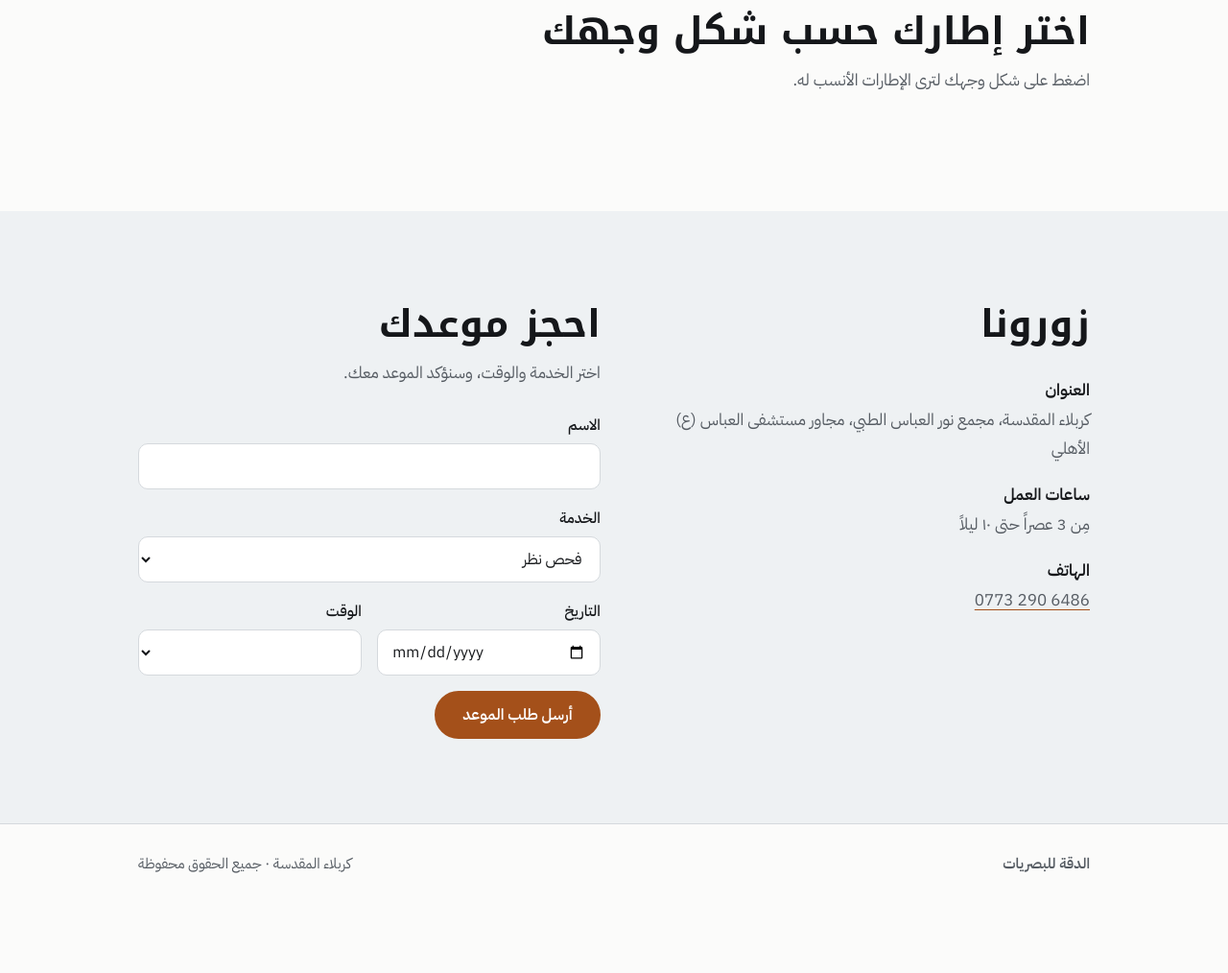
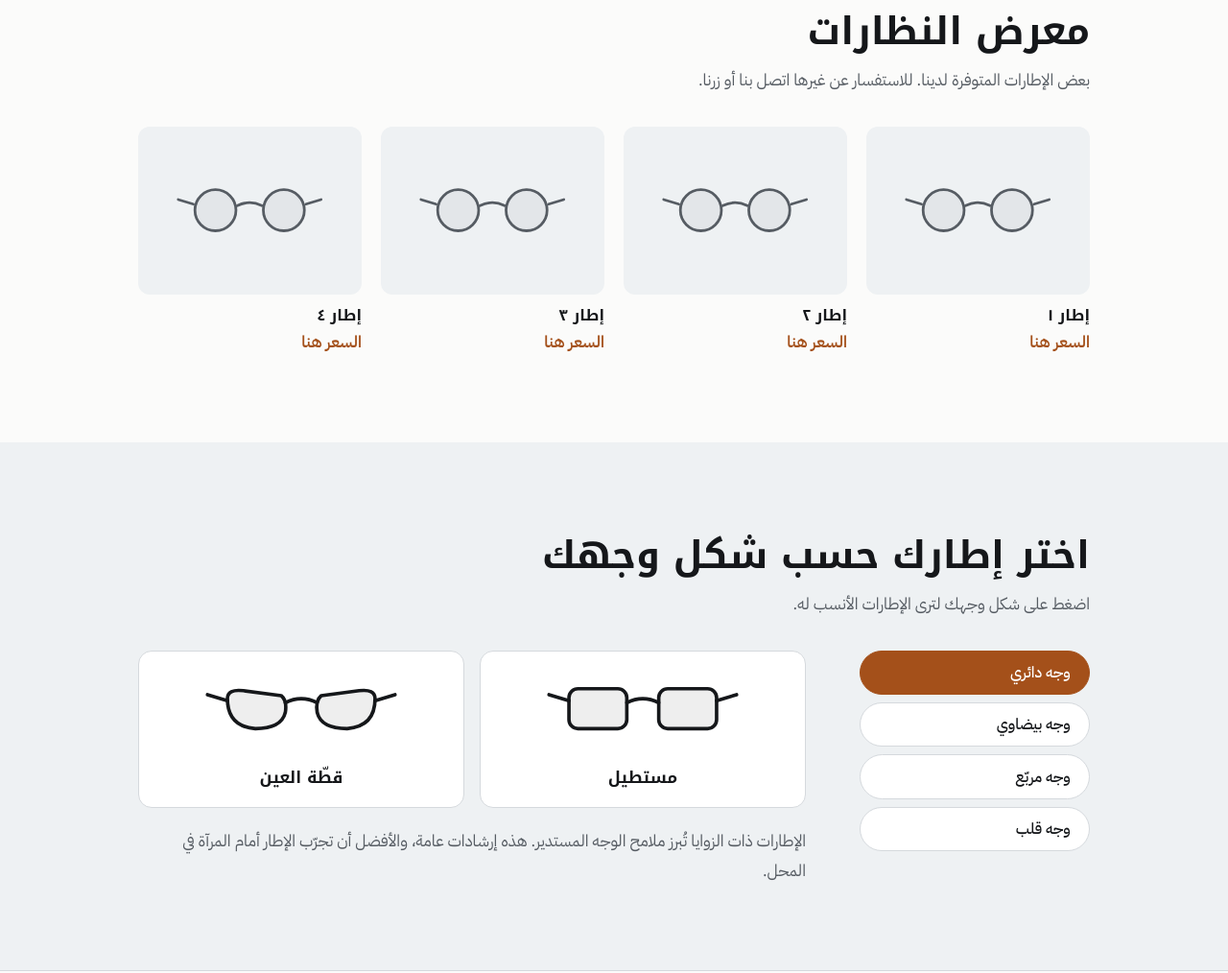
Before and after one commit to sajjadaa0-maker/ALDEQA-OPTICS, a plain HTML site: page index.html in a window 1280 px wide. Shown: the part 1494-2508 px from the top of the page at 96% size. Before the commit the page ends 2436 px from the top, so only its background shows below. Drawn offline with Linux system fonts and the light colour scheme.

Commit message:
Add files via upload

```diff
--- a/index.html
+++ b/index.html
@@ -92,6 +92,16 @@
   .services h3 { font-family: var(--display); font-weight: 600; font-size: 1.2rem; line-height: 1.6; }
   .services p { color: var(--muted); font-size: .975rem; line-height: 1.75; }
 
+  /* Gallery */
+  .products { list-style: none; padding: 0; margin-top: 2rem; display: grid; grid-template-columns: repeat(2, 1fr); gap: 1.75rem 1rem; }
+  @media (min-width: 52rem) { .products { grid-template-columns: repeat(4, 1fr); gap: 2.25rem 1.25rem; } }
+  .product .ph { aspect-ratio: 4 / 3; background: var(--alt); border-radius: 12px; overflow: hidden; display: grid; place-items: center; color: var(--muted); }
+  .product img { width: 100%; height: 100%; object-fit: cover; display: block; }
+  .product .ph svg { width: 68%; height: auto; }
+  .product h3 { font-family: var(--display); font-weight: 600; font-size: 1rem; line-height: 1.6; margin-top: .6rem; }
+  .product .price { color: var(--accent); font-weight: 600; }
+  .visit { border-top: 1px solid var(--line); }
+
   /* Frame finder */
   .finder { margin-top: 2rem; display: grid; gap: 2rem; grid-template-columns: 1fr; }
   @media (min-width: 52rem) { .finder { grid-template-columns: 15rem 1fr; gap: 3.5rem; align-items: start; } }
@@ -150,7 +160,7 @@
     </a>
     <nav aria-label="التنقل الرئيسي">
       <a href="#services">خدماتنا</a>
-      <a href="#frames">اختر إطارك</a>
+      <a href="#gallery">المعرض</a>
       <a href="#book">احجز</a>
     </nav>
   </div>
@@ -187,7 +197,15 @@
     </div>
   </section>
 
-  <section id="frames" aria-labelledby="frames-h">
+  <section id="gallery" aria-labelledby="gallery-h">
+    <div class="wrap">
+      <h2 id="gallery-h">معرض النظارات</h2>
+      <p class="lead">بعض الإطارات المتوفرة لدينا. للاستفسار عن غيرها اتصل بنا أو زرنا.</p>
+      <ul class="products" id="products"></ul>
+    </div>
+  </section>
+
+  <section class="alt" id="frames" aria-labelledby="frames-h">
     <div class="wrap">
       <h2 id="frames-h">اختر إطارك حسب شكل وجهك</h2>
       <p class="lead">اضغط على شكل وجهك لترى الإطارات الأنسب له.</p>
@@ -198,13 +216,13 @@
     </div>
   </section>
 
-  <section class="alt visit" id="visit" aria-labelledby="visit-h">
+  <section class="visit" id="visit" aria-labelledby="visit-h">
     <div class="wrap">
       <div>
         <h2 id="visit-h">زورونا</h2>
         <dl>
           <div><dt>العنوان</dt><dd>كربلاء المقدسة، مجمع نور العباس الطبي، مجاور مستشفى العباس (ع) الأهلي</dd></div>
-          <div><dt>ساعات العمل</dt><dd>مِن 3 عصراً حتى ١٠ ليلاً</dd></div>
+          <div><dt>ساعات العمل</dt><dd>من ٤ عصراً حتى ١٠ ليلاً</dd></div>
           <div><dt>الهاتف</dt><dd><a href="tel:07732906486" dir="ltr">0773 290 6486</a></dd></div>
         </dl>
       </div>
@@ -252,6 +270,20 @@
 </footer>
 
 <script>
+  /* ================= معرض النظارات =================
+     كل سطر = نظارة واحدة. لإضافة نظارة انسخ سطراً كاملاً والصقه تحته وغيّر القيم.
+       img   : اسم ملف الصورة كما رفعته إلى GitHub (مثل frame1.jpg)
+       name  : اسم أو وصف الإطار
+       price : السعر
+     انتبه: أبقِ علامات ' و , كما هي. */
+  var PRODUCTS = [
+    { img: 'frame1.jpg', name: 'إطار ١', price: 'السعر هنا' },
+    { img: 'frame2.jpg', name: 'إطار ٢', price: 'السعر هنا' },
+    { img: 'frame3.jpg', name: 'إطار ٣', price: 'السعر هنا' },
+    { img: 'frame4.jpg', name: 'إطار ٤', price: 'السعر هنا' }
+  ];
+  /* ============== نهاية معرض النظارات ============== */
+
   /* ---- Frame finder ---- */
   var FRAMES = {
     rect:    { name: 'مستطيل',     lens: '<rect x="26" y="18" width="58" height="40" rx="9"/>' },
@@ -335,11 +367,7 @@
     }
 
     var d = new Date(dateEl.value + 'T12:00:00');
-  var dateText = d.toLocaleDateString('ar', {
-    weekday: 'long',
-    day: 'numeric',
-    month: 'long'
-  });
+    var dateText = d.toLocaleDateString('ar', { weekday: 'long', day: 'numeric', month: 'long' });
 
     var message =
       'السلام عليكم، أريد حجز موعد في الدقة للبصريات\n\n' +
@@ -348,12 +376,32 @@
       'التاريخ: ' + dateText + '\n' +
       'الوقت: ' + timeEl.value;
 
-  var whatsappUrl =
-    'https://wa.me/9647853371010?text=' +
-    encodeURIComponent(message);
+    var whatsappUrl = 'https://wa.me/9647853371010?text=' + encodeURIComponent(message);
 
-  window.open(whatsappUrl, '_blank');
+    summary.textContent = 'جارٍ فتح واتساب، اضغط إرسال هناك لإتمام الحجز. إن لم يفتح اضغط ';
+    var link = document.createElement('a');
+    link.href = whatsappUrl; link.target = '_blank'; link.rel = 'noopener';
+    link.textContent = 'هنا';
+    summary.appendChild(link);
+    summary.classList.add('show');
 
-  summary.textContent = 'سيتم فتح واتساب لإرسال طلب الموعد.';
-  summary.classList.add('show');
+    window.location.href = whatsappUrl;
   });
+
+  /* ---- Render gallery ---- */
+  var prodEl = document.getElementById('products');
+  PRODUCTS.forEach(function (p) {
+    var li = document.createElement('li'); li.className = 'product';
+    var ph = document.createElement('div'); ph.className = 'ph';
+    var img = document.createElement('img');
+    img.src = p.img; img.alt = p.name; img.loading = 'lazy';
+    img.addEventListener('error', function () { ph.textContent = ''; ph.innerHTML = frameSvg('round'); });
+    ph.appendChild(img);
+    var h = document.createElement('h3'); h.textContent = p.name;
+    var pr = document.createElement('div'); pr.className = 'price'; pr.textContent = p.price;
+    li.appendChild(ph); li.appendChild(h); li.appendChild(pr);
+    prodEl.appendChild(li);
+  });
+</script>
+</body>
+</html>
```
Lines whose indentation alone changed are shown as unchanged.
